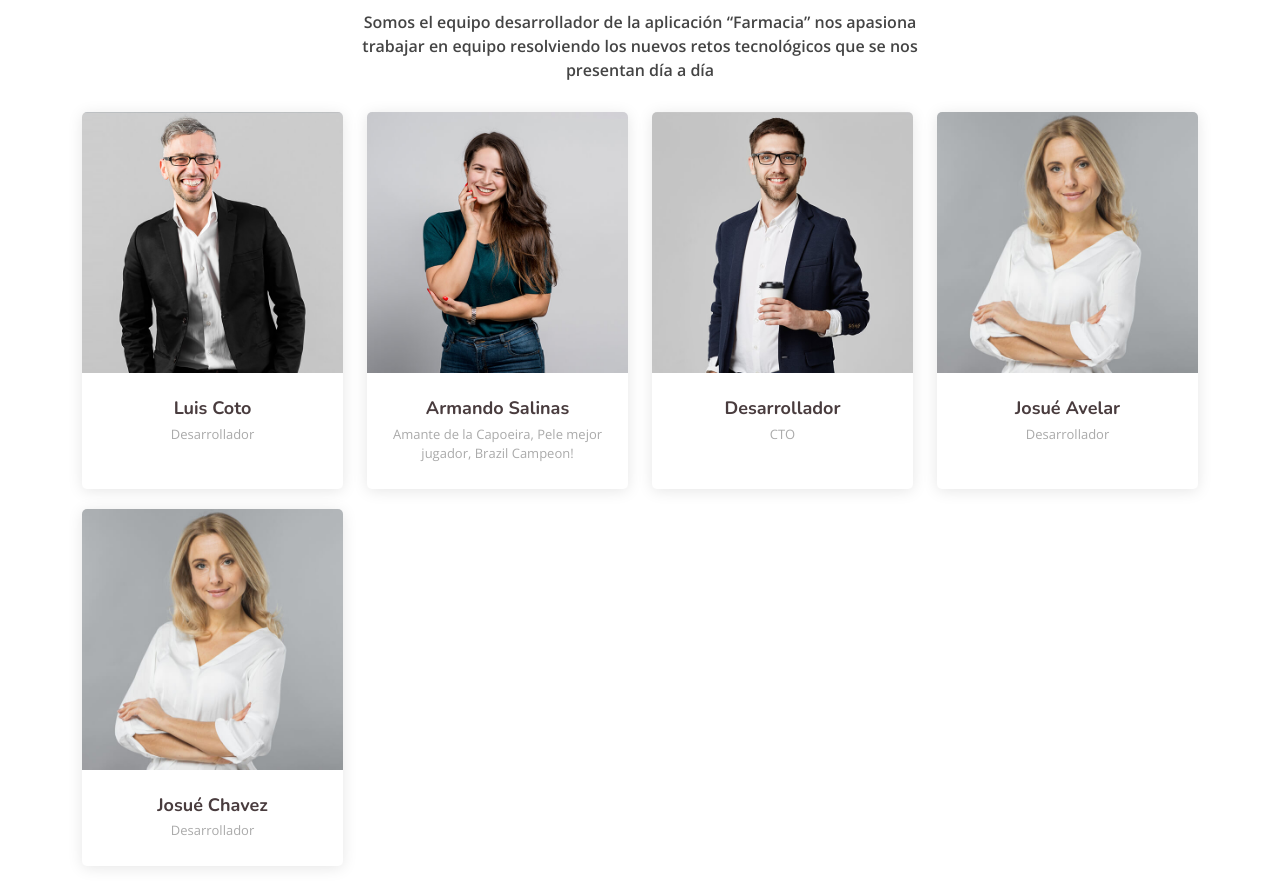
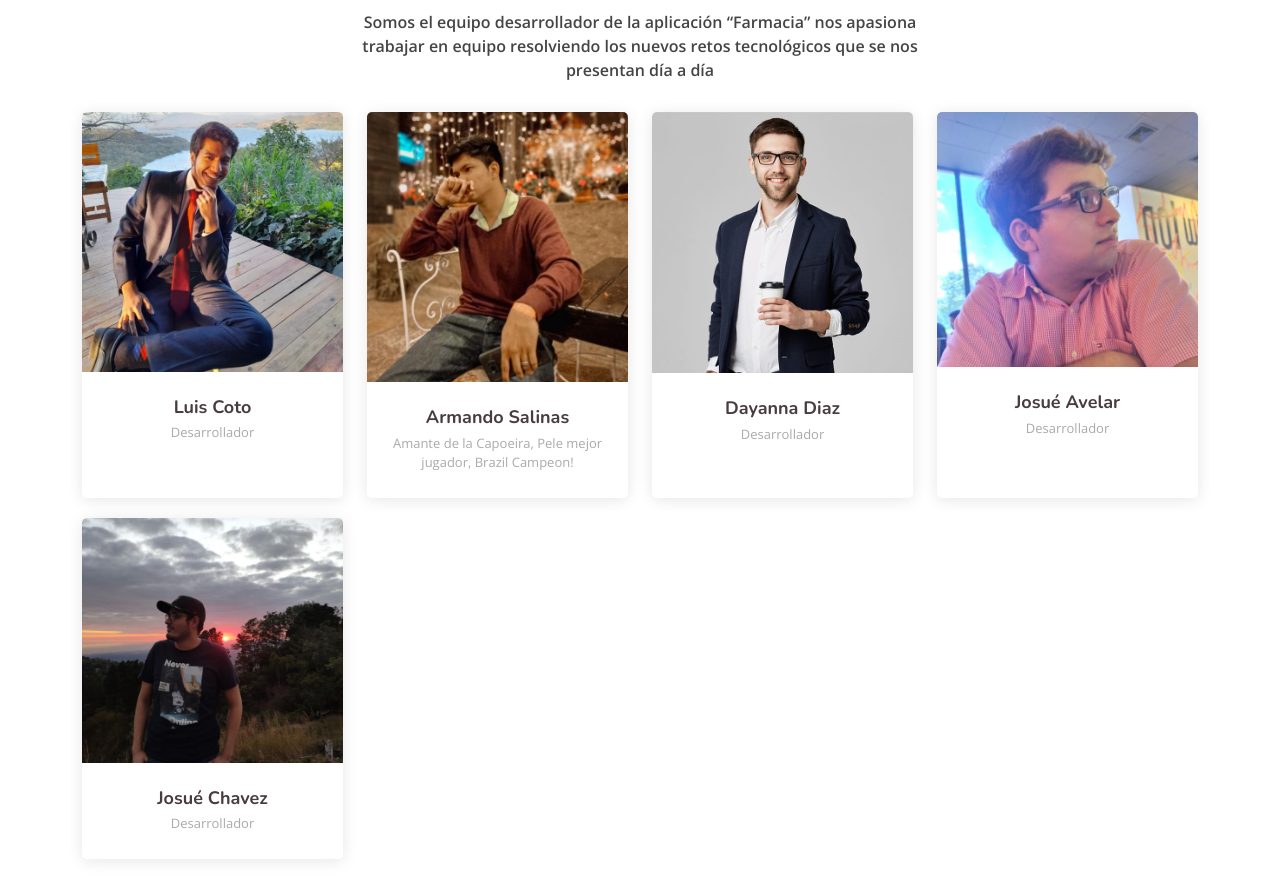
Before and after one commit to luiscotoo/PaginaWebDSM, a plain HTML site: page index.html in a window 1280 px wide. Shown: the part 5240-6129 px from the top of the page. Drawn offline with nearby package versions, Linux system fonts and the light colour scheme.

Commit message:
Actualizando fotos

```diff
--- a/index.html
+++ b/index.html
@@ -540,7 +540,7 @@
           <div class="col-lg-3 col-md-6 d-flex align-items-stretch">
             <div class="member">
               <div class="member-img">
-                <img src="assets/img/team/team-1.jpg" class="img-fluid" alt="">
+                <img src="assets/img/team/Coto.PNG" class="img-fluid" alt="">
                 <div class="social">
                   <a href=""><i class="bi bi-twitter"></i></a>
                   <a href=""><i class="bi bi-facebook"></i></a>
@@ -558,7 +558,7 @@
           <div class="col-lg-3 col-md-6 d-flex align-items-stretch">
             <div class="member">
               <div class="member-img">
-                <img src="assets/img/team/team-2.jpg" class="img-fluid" alt="">
+                <img src="assets/img/team/Bryan.jpg" class="img-fluid" alt="">
                 <div class="social">
                   <a href=""><i class="bi bi-twitter"></i></a>
                   <a href=""><i class="bi bi-facebook"></i></a>
@@ -585,8 +585,8 @@
                 </div>
               </div>
               <div class="member-info">
-                <h4>Desarrollador</h4>
-                <span>CTO</span>
+                <h4>Dayanna Diaz</h4>
+                <span>Desarrollador</span>
               </div>
             </div>
           </div>
@@ -594,7 +594,7 @@
           <div class="col-lg-3 col-md-6 d-flex align-items-stretch">
             <div class="member">
               <div class="member-img">
-                <img src="assets/img/team/team-4.jpg" class="img-fluid" alt="">
+                <img src="assets/img/team/Josue.PNG" class="img-fluid" alt="">
                 <div class="social">
                   <a href=""><i class="bi bi-twitter"></i></a>
                   <a href=""><i class="bi bi-facebook"></i></a>
@@ -612,7 +612,7 @@
           <div class="col-lg-3 col-md-6 d-flex align-items-stretch">
             <div class="member">
               <div class="member-img">
-                <img src="assets/img/team/team-4.jpg" class="img-fluid" alt="">
+                <img src="assets/img/team/Alex.PNG" class="img-fluid" alt="">
                 <div class="social">
                   <a href=""><i class="bi bi-twitter"></i></a>
                   <a href=""><i class="bi bi-facebook"></i></a>
```
Also changed, not shown: assets/img/team/Alex.PNG (added), assets/img/team/Bryan.jpg (added), assets/img/team/Coto.PNG (added), assets/img/team/Josue.PNG (added).
